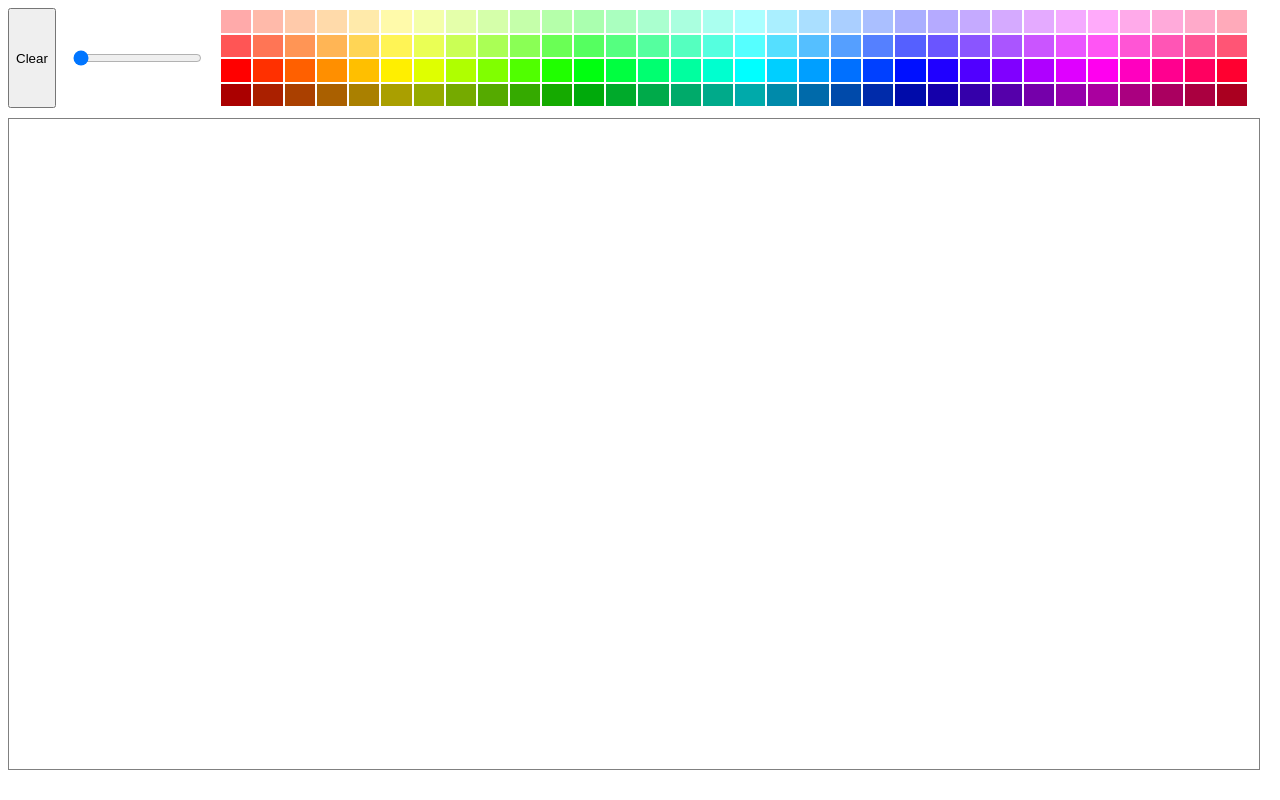
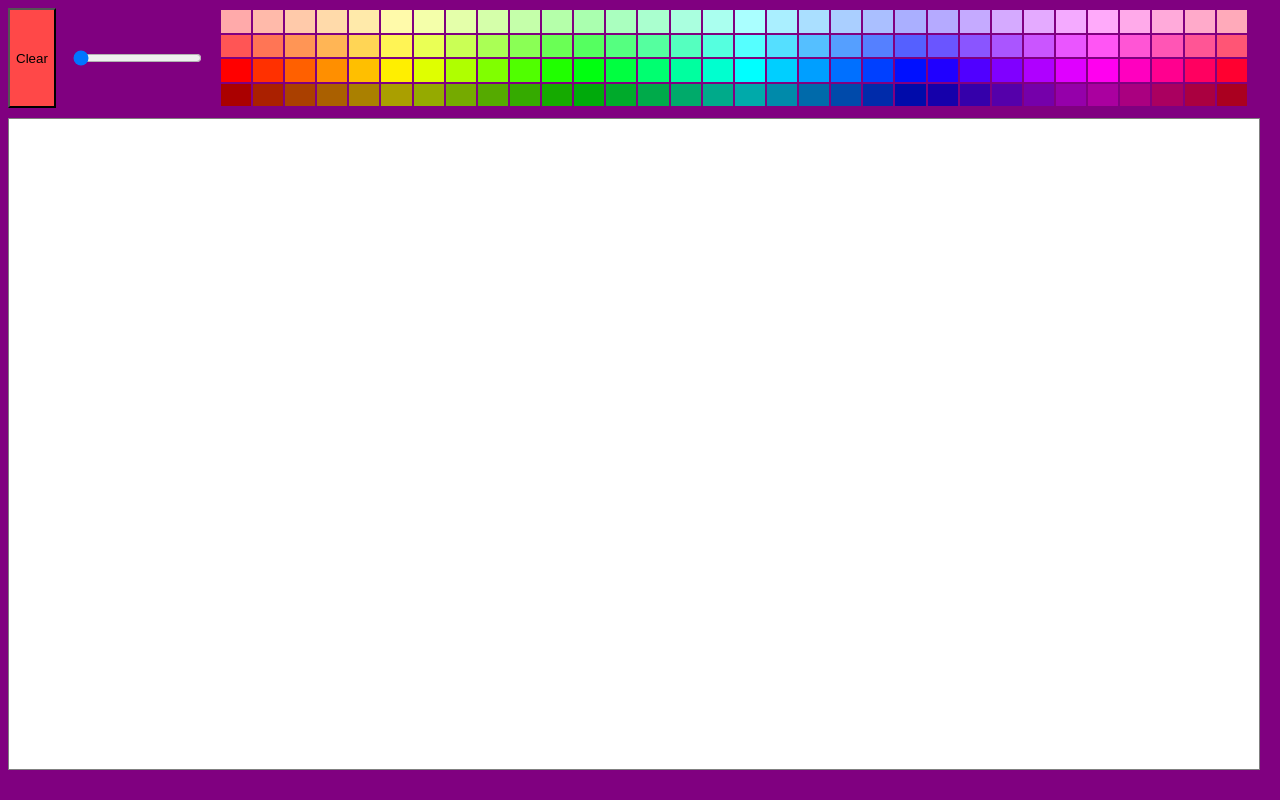
Before and after one commit to turritopsis888/EDITOR, a plain HTML site: page index.html in a window 1280 px wide. Drawn offline with Linux system fonts and the light colour scheme.

Commit message:
Update CSS

```diff
--- a/style.css
+++ b/style.css
@@ -1,3 +1,7 @@
+body {
+  background-color: purple;
+}
+
 canvas {
   border: 1px solid gray;
   margin-top: 10px;
@@ -8,3 +12,8 @@ canvas {
   display: flex;
   gap: 15px;
 }
+
+#clearBtn {
+  color: rgb(0, 0, 0);
+  background-color: rgb(255, 72, 72);
+}
```
